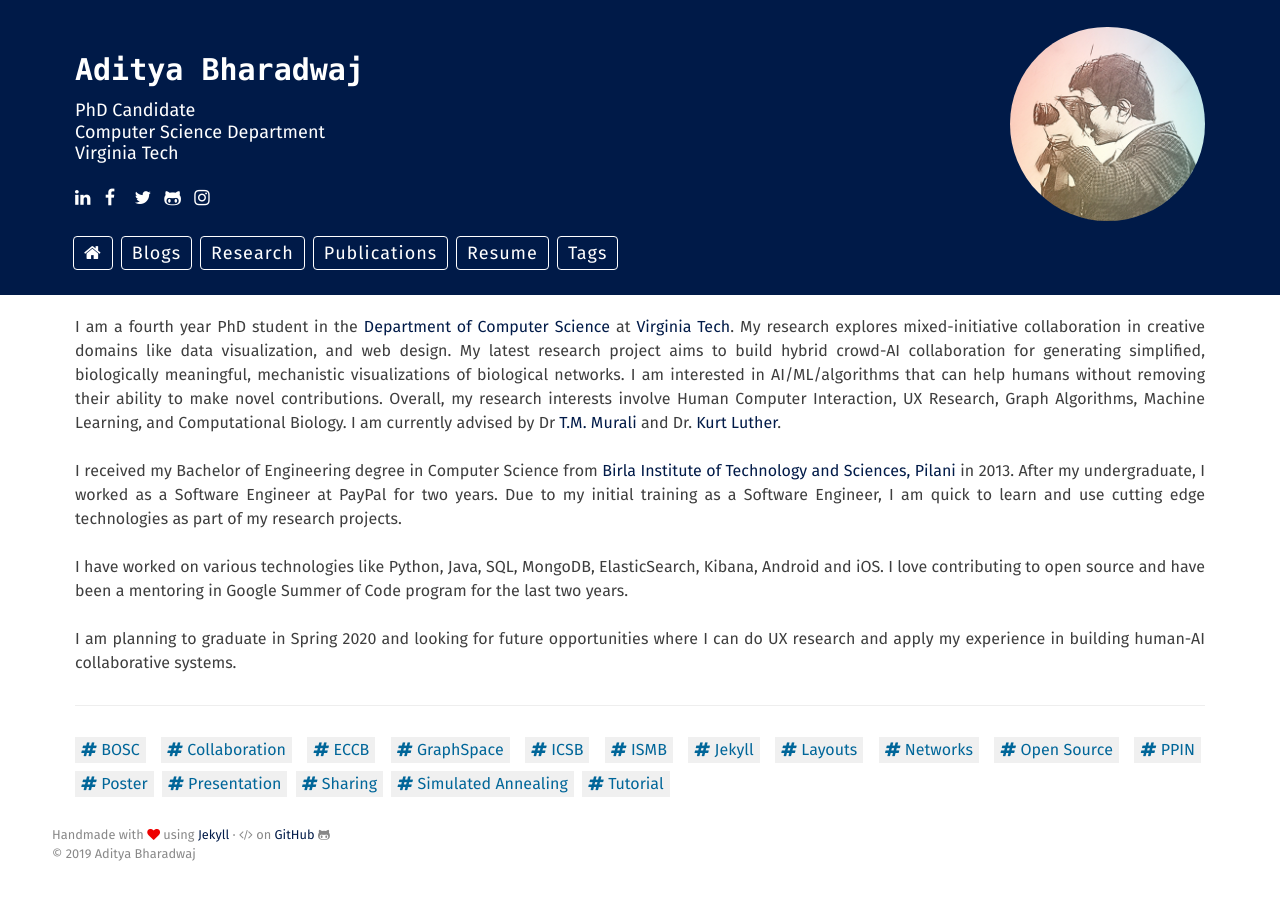
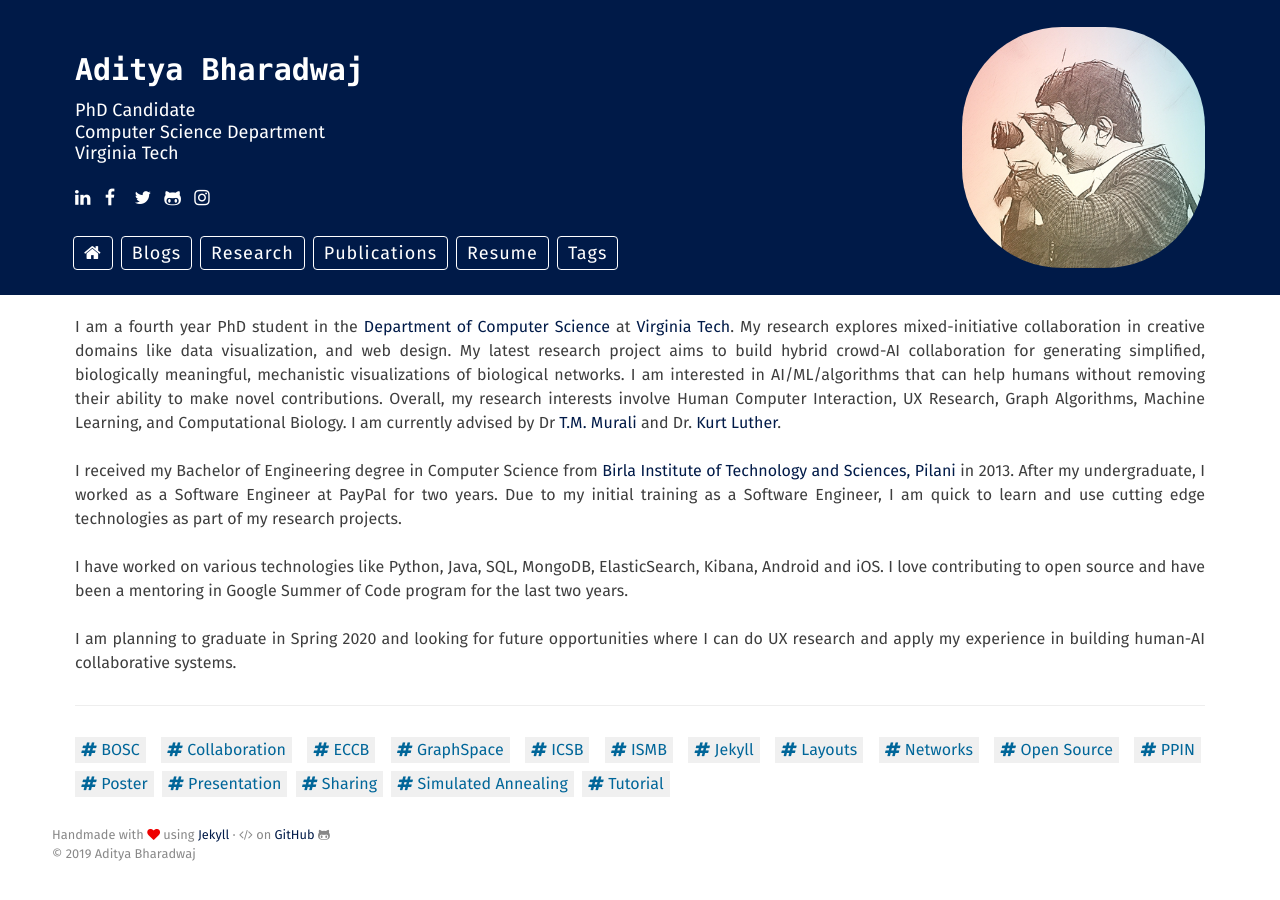
Before and after one commit to adbharadwaj/adbharadwaj.github.io, a Jekyll site: the page built from index.html, in a window 1280 px wide. Built offline with Jekyll 4.4.1, drawn with Linux system fonts in a browser that asks for light colours.

Commit message:
Update default.html

```diff
--- a/_layouts/default.html
+++ b/_layouts/default.html
@@ -16,7 +16,7 @@
         <div class="container">
           <div class="row">
 
-            <div class="col-md-9 col-xs-12">
+            <div class="col-md-8 col-xs-12">
               <h2 class="masthead-title">
                 <a href="/" title="Home">{{ site.title }}</a>
                 {% if site.author.display_bio %}
@@ -46,10 +46,10 @@
 
             </div>
 
-	    <div class="col-md-3 col-xs-6 text-right">
+	    <div class="col-md-4 col-xs-6 text-right">
                 <h1></h1>
                 <img src='{{ "/assets/logo.png" | prepend: site.baseurl }}'
-                   class="img-responsive hero-pic" alt="Aditya Bharadwaj" style="margin: 0; width: 75%; float: right;">
+                   class="img-responsive hero-pic" alt="Aditya Bharadwaj" style="margin: 0; width: 68%; float: right;">
             </div>
 
           </div>
```
